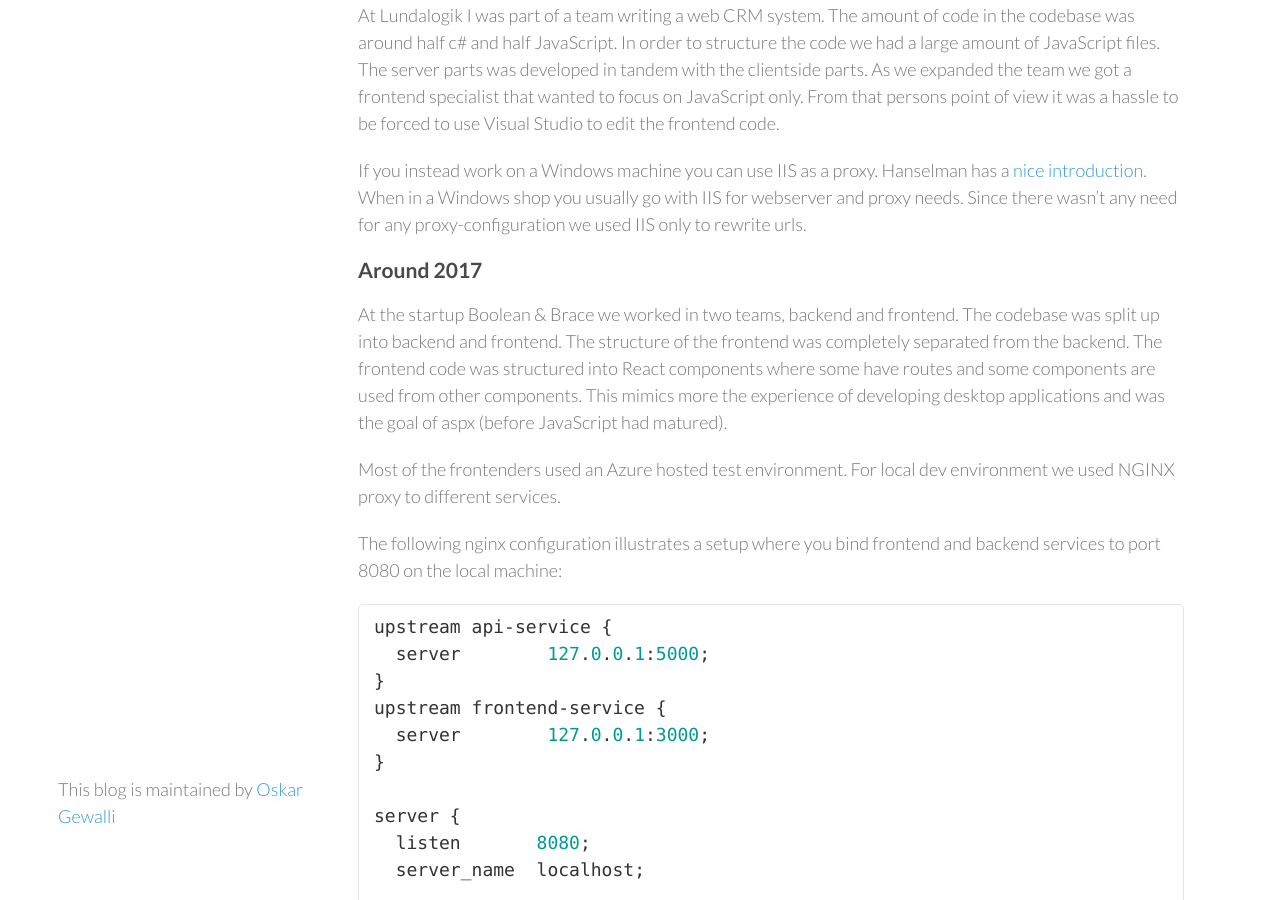
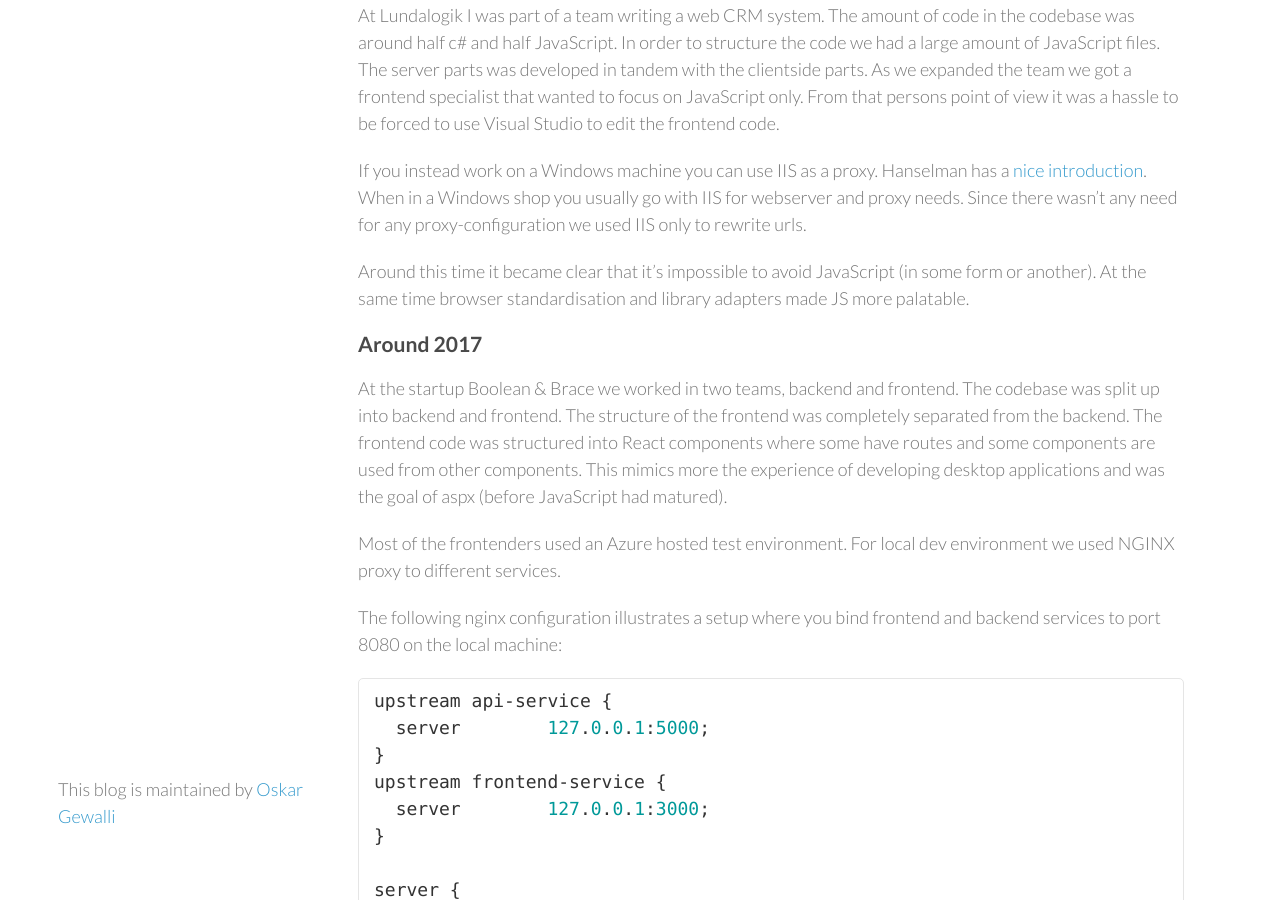
Before and after one commit to wallymathieu/assertfail, a Jekyll site: the page built from _posts/2020-05-05-Proxy-API-requests-in-development.md, in a window 1280 px wide and 900 px high, scrolled down 585 px. Built offline with Jekyll 4.4.1, drawn with Linux system fonts in a browser that asks for light colours; nearby versions of some CDN libraries.

Commit message:
palatable

```diff
--- a/_posts/2020-05-05-Proxy-API-requests-in-development.md
+++ b/_posts/2020-05-05-Proxy-API-requests-in-development.md
@@ -22,6 +22,8 @@ There was no need for a separation of frontend and backend since most of the cod
 At Lundalogik I was part of a team writing a web CRM system. The amount of code in the codebase was around half c# and half JavaScript. In order to structure the code we had a large amount of JavaScript files. The server parts was developed in tandem with the clientside parts. As we expanded the team we got a frontend specialist that wanted to focus on JavaScript only. From that persons point of view it was a hassle to be forced to use Visual Studio to edit the frontend code.
 
 If you instead work on a Windows machine you can use IIS as a proxy. Hanselman has a [nice introduction](https://www.hanselman.com/blog/ASPNETMVCAndTheNewIIS7RewriteModule.aspx). When in a Windows shop you usually go with IIS for webserver and proxy needs. Since there wasn't any need for any proxy-configuration we used IIS only to rewrite urls.
+
+Around this time it became clear that it's impossible to avoid JavaScript (in some form or another). At the same time browser standardisation and library adapters made JS more palatable.
 
 ### Around 2017
 
```
